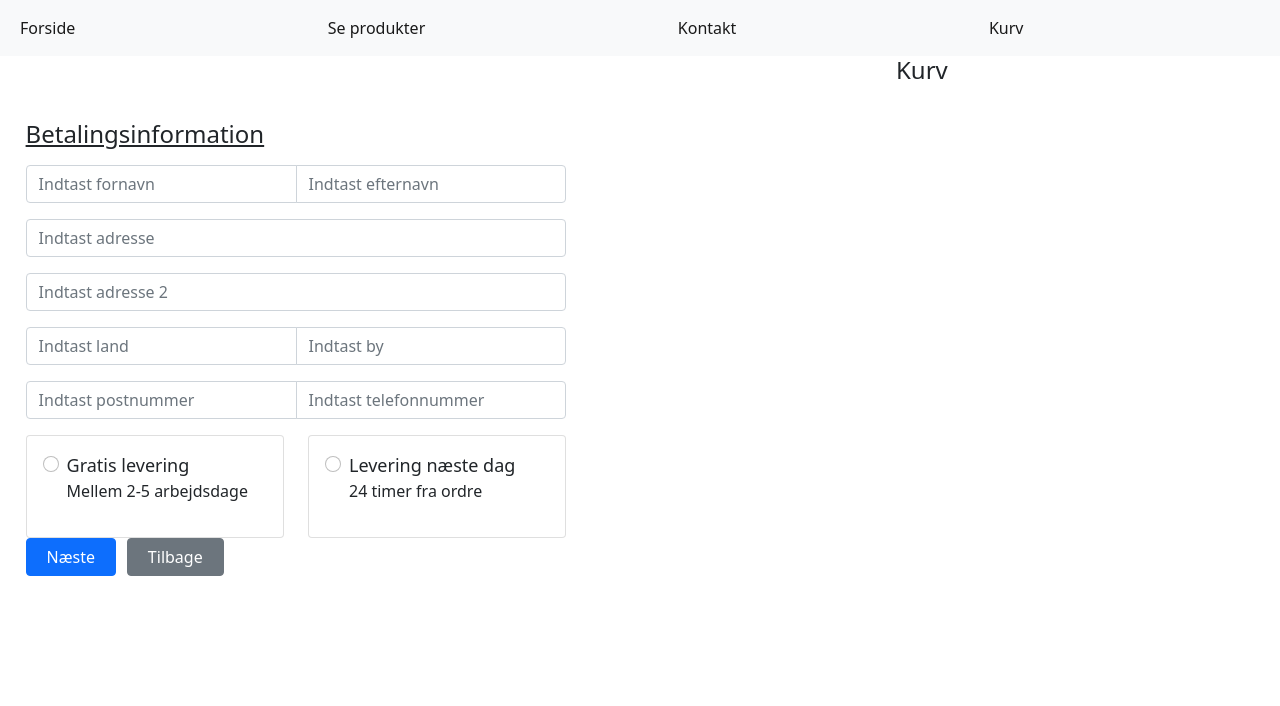
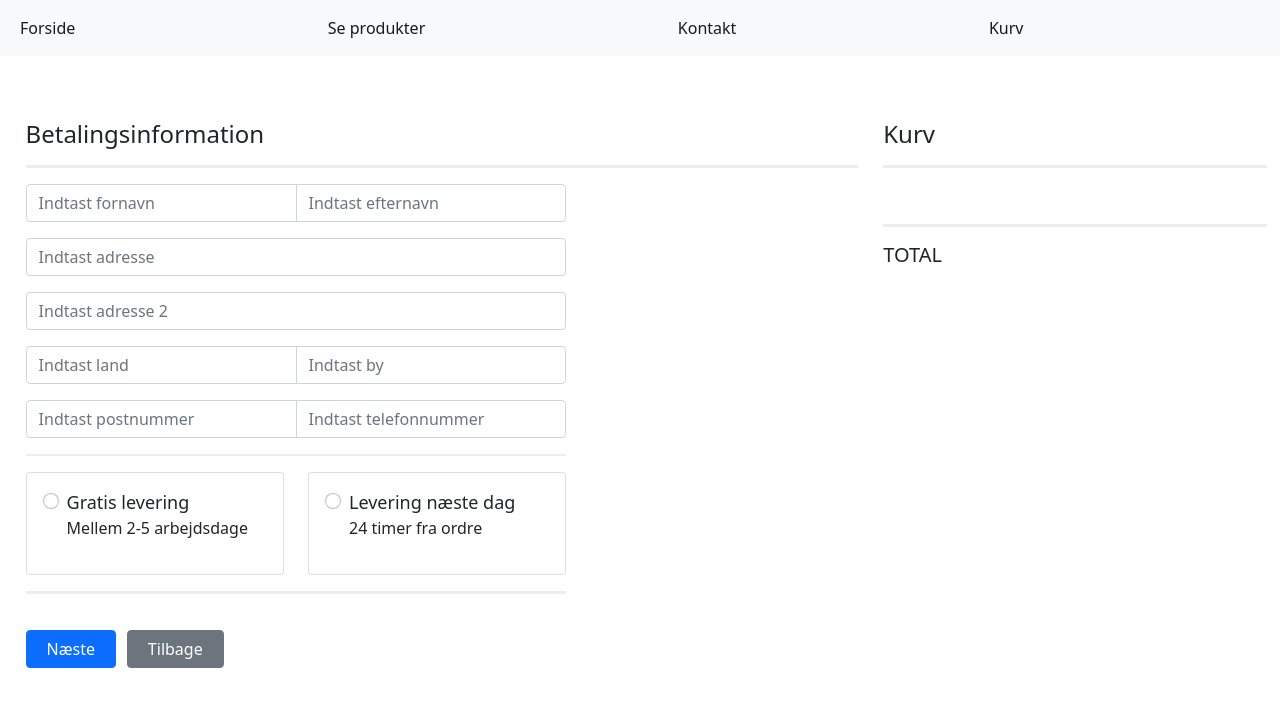
Before and after one commit to wintheradam123/Kontaktform, an Angular app: page / in a window 1280 px wide. Shown: the top 706 px of the page. Built offline with nearby package versions, Linux system fonts and the light colour scheme.

Commit message:
betalingsform rettet

```diff
--- a/src/app/betalingsform/betalingsform.component.css
+++ b/src/app/betalingsform/betalingsform.component.css
@@ -4,18 +4,20 @@
   float: left;
   margin-left: 2%;
 }
-.body h4 {
-  text-decoration: underline;
+.h4 {
   margin-bottom: 2%;
 }
 .formdiv {
   width: 65%;
 }
 .rightview {
-  float: right;
   width: 30%;
+  margin-top: 5%;
+  float: left;
+  margin-left: 2%;
 }
 .btn {
+  margin-top: 20px;
   padding-left: 20px;
   padding-right: 20px;
   margin-right: 2%;
@@ -23,3 +25,9 @@
 .leveringLabel {
   font-size: large;
 }
+.solid {
+  border-top: 3px solid #bbb;
+}
+.solid-light {
+  border-top: 2px solid #bbb;
+}
--- a/src/app/betalingsform/betalingsform.component.html
+++ b/src/app/betalingsform/betalingsform.component.html
@@ -11,7 +11,6 @@
     crossorigin="anonymous"
   ></script>
 </head>
-
 <nav class="navbar navbar-expand-lg navbar-light bg-light">
   <div class="container-fluid">
     <div class="collapse navbar-collapse" id="navbarSupportedContent">
@@ -41,8 +40,13 @@
 
 <div class="body">
   <h4>{{ title }}</h4>
+  <hr class="solid" />
   <div class="formdiv">
-    <form [formGroup]="formGroup" (ngSubmit)="onSubmit(formGroup.value)">
+    <form
+      ngNativeValidate
+      [formGroup]="formGroup"
+      (ngSubmit)="onSubmit(formGroup.value)"
+    >
       <div class="input-group mb-3" style="float: left">
         <input
           type="text"
@@ -122,6 +126,8 @@
         />
       </div>
 
+      <hr class="solid-light" />
+
       <div class="row">
         <div class="col-sm-6">
           <div class="card">
@@ -130,14 +136,12 @@
                 <input
                   type="radio"
                   class="form-check-input"
-                  formControlName="levering"
-                  id="levering"
-                  name="levering"
+                  formControlName="delivery"
+                  id="free"
+                  name="delivery"
                   value="free"
                 />
-                <label class="leveringLabel" for="gratisLevering"
-                  >Gratis levering</label
-                >
+                <label class="leveringLabel" for="free">Gratis levering</label>
                 <br />
                 <p>Mellem 2-5 arbejdsdage</p>
               </div>
@@ -151,12 +155,12 @@
                 <input
                   type="radio"
                   class="form-check-input"
-                  formControlName="levering"
-                  id="levering"
-                  name="levering"
+                  formControlName="delivery"
+                  id="nextday"
+                  name="delivery"
                   value="next day"
                 />
-                <label class="leveringLabel" for="naesteDag"
+                <label class="leveringLabel" for="nextday"
                   >Levering næste dag</label
                 >
                 <br />
@@ -166,7 +170,7 @@
           </div>
         </div>
       </div>
-
+      <hr class="solid" />
       <button class="btn btn-primary" type="submit">Næste</button>
       <button class="btn btn-secondary" type="button">Tilbage</button>
     </form>
@@ -175,12 +179,14 @@
 
 <div class="rightview">
   <h4>Kurv</h4>
+  <hr class="solid" />
   <div class="kurvView">
     <div class="kurvItem">
       <img src="" />
       <p class="produktNavn"></p>
       <p class="produktPris"></p>
     </div>
-    <h3 class="total"></h3>
+    <hr class="solid" />
+    <h5 class="total">TOTAL</h5>
   </div>
 </div>
--- a/src/app/betalingsform/betalingsform.component.ts
+++ b/src/app/betalingsform/betalingsform.component.ts
@@ -22,7 +22,7 @@ export class BetalingsformComponent {
       city: '',
       zip: '',
       phone: '',
-      levering: '',
+      delivery: '',
     });
   }
 
```
